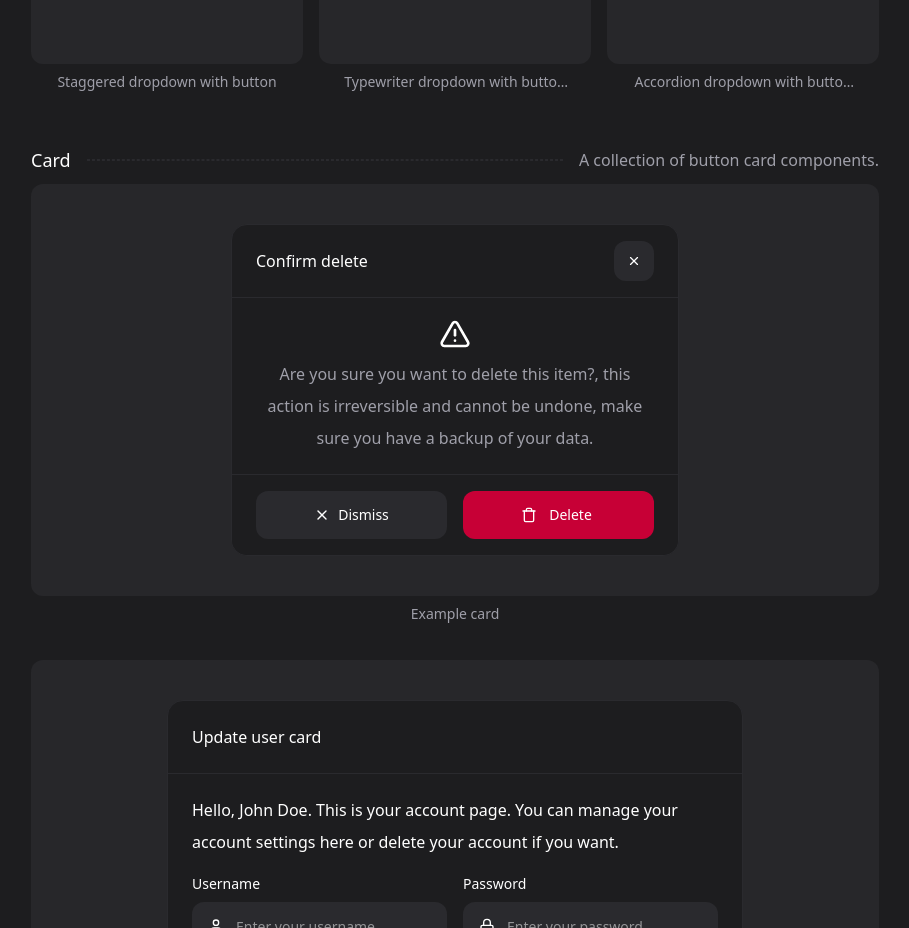
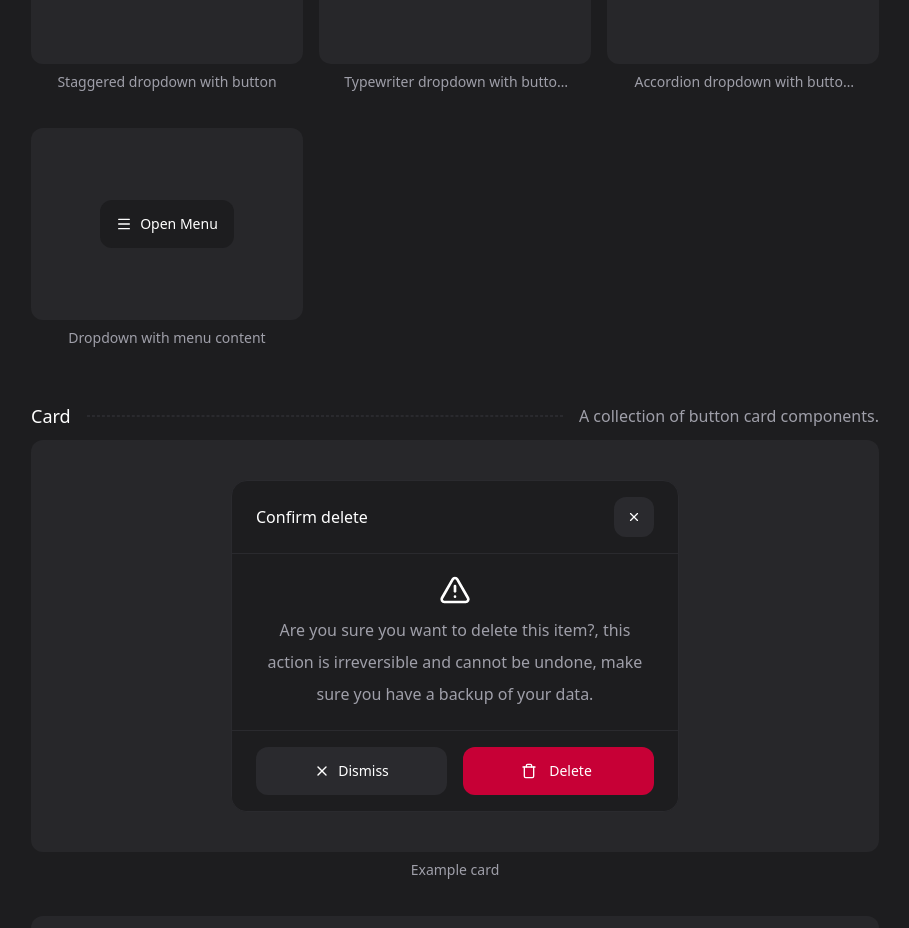
Before and after one commit to hdytrfli/fourteen-ui, a React (Vite) app: page / in a window 1280 px wide. Shown: the part 10020-10948 px from the top of the page, without its empty margins (185-1094 px from the left). Built offline with nearby package versions, Linux system fonts and the light colour scheme; a web font is replaced by a local one.

Commit message:
chore: add dropdown example with menu and update dropdown class

```diff
--- a/src/components/collections/dropdown-collection.tsx
+++ b/src/components/collections/dropdown-collection.tsx
@@ -5,9 +5,13 @@ import {
 	ChevronLeft,
 	ChevronRight,
 	Copy,
+	File,
+	Folder,
 	LogOut,
+	Menu,
 	Pencil,
 	Settings,
+	Share,
 	Trash,
 	TriangleAlert,
 	User,
@@ -27,6 +31,7 @@ import { ScaleDropdown } from '@/components/collections/dropdown/scale-dropdown'
 import { AccordionDropdown } from '@/components/collections/dropdown/accordion-dropdown';
 import { StaggeredDropdown } from '@/components/collections/dropdown/staggered-dropdown';
 import { TypewriterDropdown } from '@/components/collections/dropdown/typewriter-dropdown';
+import { MenuItem } from '../primitive/menu-item';
 
 interface DropdownCollectionProps {
 	//
@@ -192,6 +197,27 @@ export const DropdownCollection: React.FC<DropdownCollectionProps> = () => {
 					</AccordionDropdown>
 				</Dropdown>
 			</Showcase>
+
+			<Showcase label='Dropdown with menu content'>
+				<Dropdown variant='hover'>
+					<Button variant={variant}>
+						<Menu size={16} />
+						<span>Open Menu</span>
+					</Button>
+					<BlurDropdown placement='right-bottom' className='min-w-72'>
+						<MenuItem label='Profile' icon={User} />
+						<MenuItem label='Account Settings' icon={Settings} />
+						<MenuItem label='Files' icon={Folder}>
+							<MenuItem label='Recent' icon={File} />
+							<MenuItem label='Starred' icon={ArrowUpRight} />
+							<MenuItem label='Shared' icon={Share} />
+						</MenuItem>
+						<MenuItem label='Notifications' icon={TriangleAlert} />
+						<hr className='border-b border-border border-dashed' />
+						<MenuItem label='Logout' icon={LogOut} variant='destructive' />
+					</BlurDropdown>
+				</Dropdown>
+			</Showcase>
 		</Gallery>
 	);
 };
--- a/src/components/primitive/dropdown-content.tsx
+++ b/src/components/primitive/dropdown-content.tsx
@@ -85,7 +85,7 @@ export const DropdownContent = ({
 			role='menu'
 			aria-modal='false'
 			className={cn(
-				'absolute z-50',
+				'absolute z-50 min-w-48',
 				{
 					'px-2': horizontal,
 					'py-2': !horizontal,
@@ -97,7 +97,7 @@ export const DropdownContent = ({
 			{...rest}>
 			<div
 				className={cn(
-					'p-1 w-fit min-w-48',
+					'p-1 w-full',
 					'flex flex-col gap-1',
 					'border border-border',
 					'overflow-hidden rounded-xl bg-background'
```
